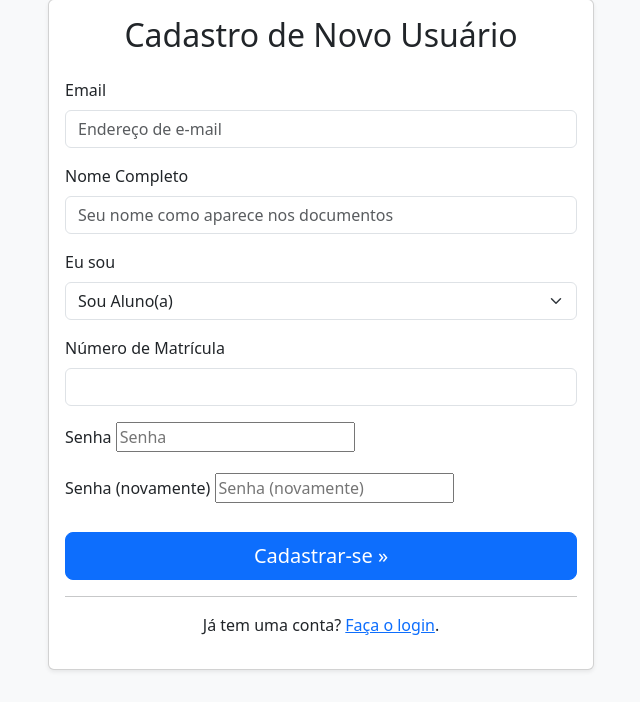
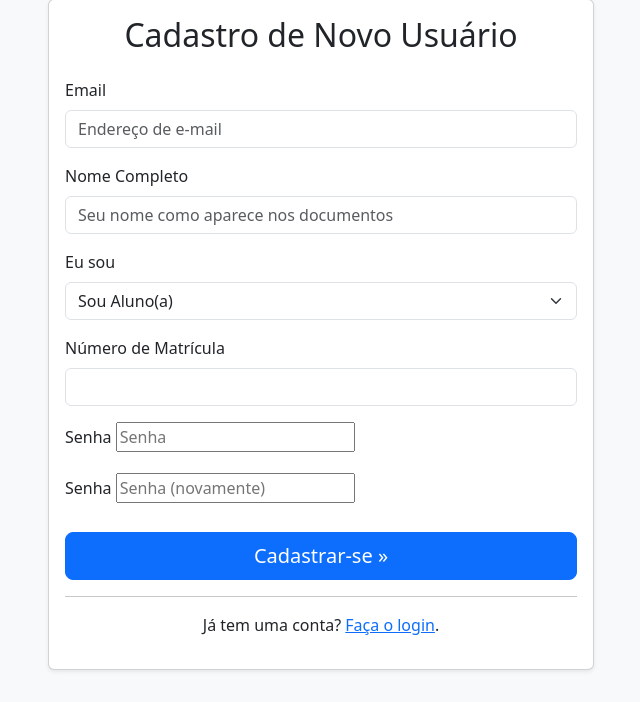
Before and after one commit to drArthurpts/tpSistemasDistribuidos, a Django app: page /accounts/signup/ in a window 1280 px wide. Shown: the part 49-751 px from the top of the page, without its empty margins (319-959 px from the left). Run offline with Django 4.2, Linux system fonts and the light colour scheme; parts of the project's set-up code (start-up, migrations or seed data) failed here and were passed over.

Commit message:
Alteração input senha

```diff
--- a/projeto-sd/templates/account/signup.html
+++ b/projeto-sd/templates/account/signup.html
@@ -44,11 +44,11 @@
                     </div>
 
                     <div class="mb-3">
-                        <label for="{{ form.password.id_for_label }}" class="form-label">Senha</label>
+                        <label for="{{ form.password1.id_for_label }}" class="form-label">Senha</label>
                         {{ form.password1 }}
                     </div>
                     <div class="mb-3">
-                        <label for="{{ form.password2.id_for_label }}" class="form-label">{{ form.password2.label }}</label>
+                        <label for="{{ form.password2.id_for_label }}" class="form-label">Senha</label>
                         {{ form.password2 }}
                     </div>
 
```
